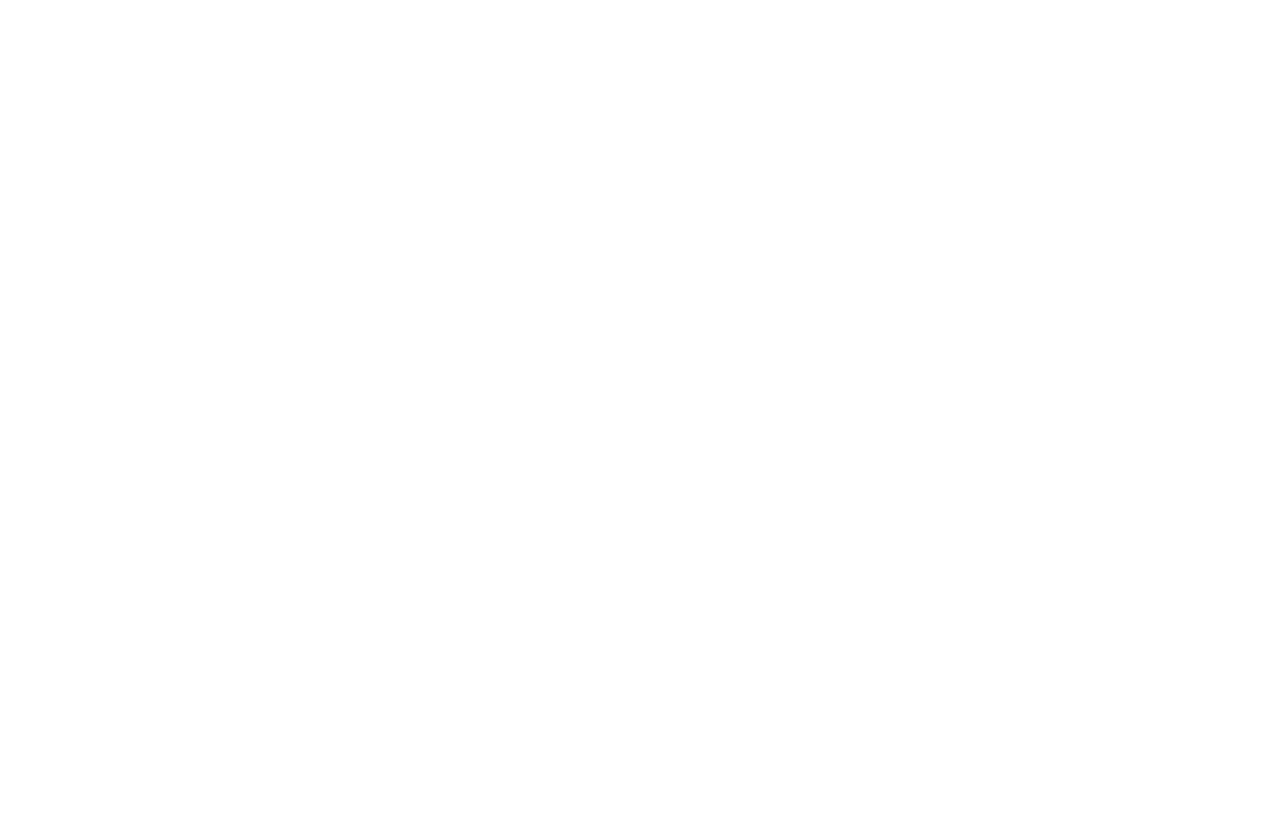
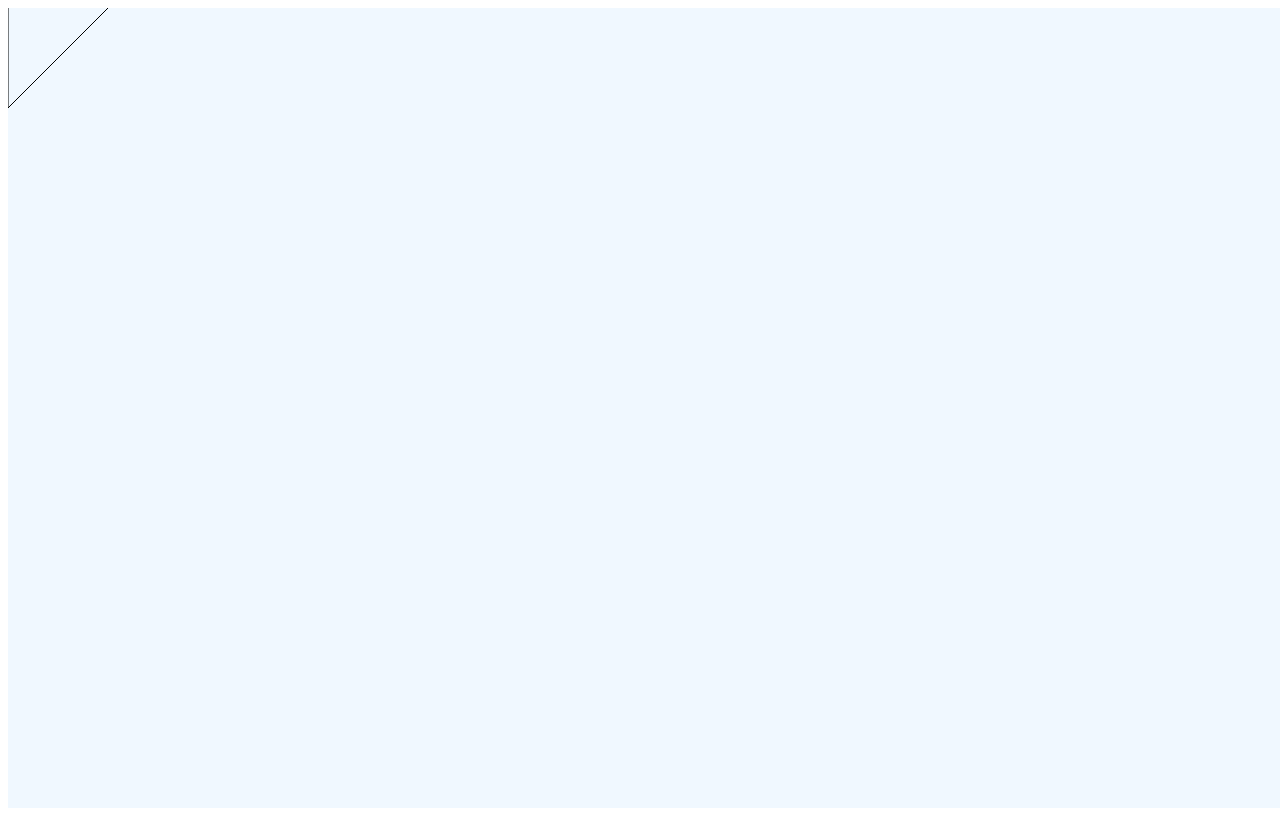
Before and after one commit to BartBDB/TDWebsite, a plain HTML site: page index.html in a window 1280 px wide. Drawn offline with Linux system fonts and the light colour scheme.

Commit message:
trello link + website setup

```diff
--- a/index.html
+++ b/index.html
@@ -4,10 +4,11 @@
     <meta charset="UTF-8">
     <meta http-equiv="X-UA-Compatible" content="IE=edge">
     <meta name="viewport" content="width=device-width, initial-scale=1.0">
-    <title>Document</title>
+    <link rel="stylesheet" href="style.css">
+    <title>Level Editor</title>
 </head>
 <body>
-    <canvas id="canvas"></canvas>
-    <script src="script.js"></script>
+    <canvas id="canvas"></canvas> <!-- Gotta draw the grid -->
+    <script src="script.js"></script> <!-- Main script for the editor -->
 </body>
 </html>
--- a/script.js
+++ b/script.js
@@ -0,0 +1,13 @@
+const canvas = document.getElementById('canvas');
+const context = canvas.getContext('2d');
+
+const width = window.innerWidth;
+const height = window.innerHeight;
+
+canvas.width = width;
+canvas.height = height;
+
+context.moveTo(0,0);
+context.lineTo(0,100);
+context.lineTo(100,0);
+context.stroke();
--- a/style.css
+++ b/style.css
@@ -1,3 +1,4 @@
+
 body{
     background: white;
 }
```
Also changed, not shown: README.md.
